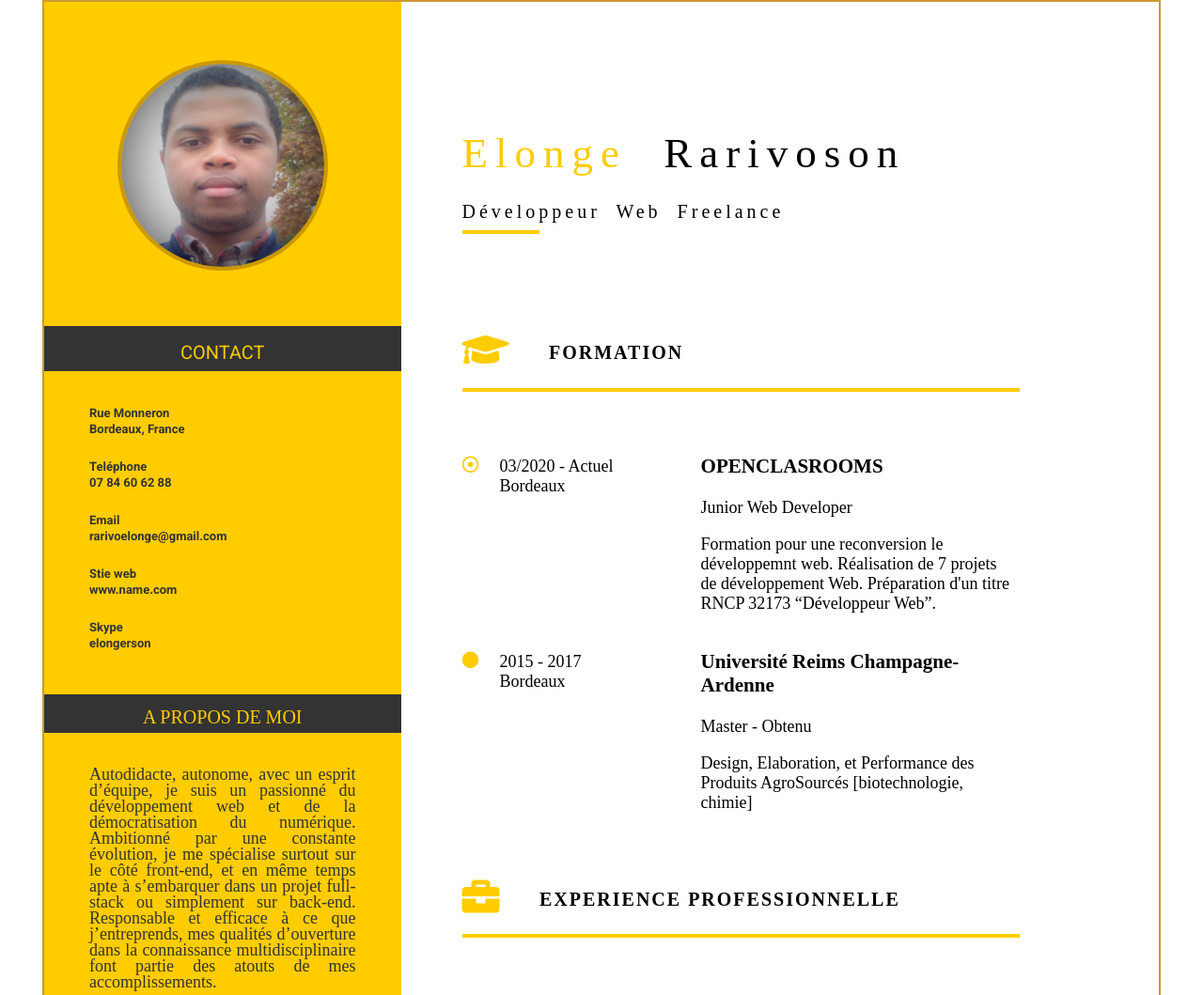
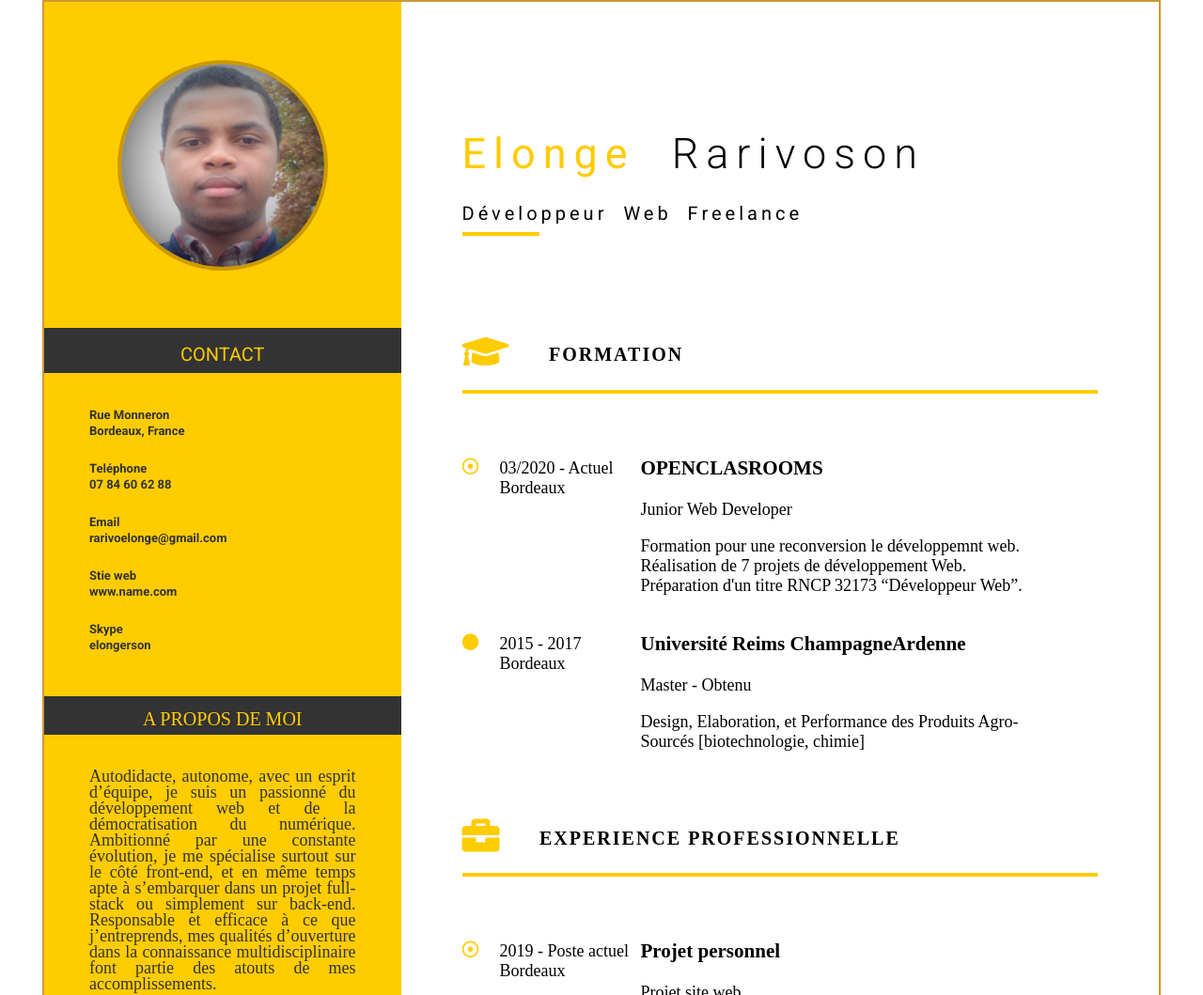
Before and after one commit to ElongeR-12/p_2_cv_en_siteweb_rarivosonelonge.github.io, a plain HTML site: page index.html in a window 1280 px wide. Shown: the top 1059 px of the page at 94% size. Drawn offline with Linux system fonts and the light colour scheme.

Commit message:
rédimensionner les width, padding, les appliquer surles bon balises pour ajuster l'alignement de l'affichage

```diff
--- a/style.css
+++ b/style.css
@@ -79,11 +79,16 @@ main aside .description_section p  {
     color: #333333;
 }
 
-header .header_child2 .big_title, main .main_area article, footer .reference_title {
+main .main_area article section, footer .reference_title {
     padding-left: 65px;
     padding-right: 65px;
     font-family: auto;
     font-size: large;
+}
+
+header .header_child2 .big_title {
+    padding-left: 65px;
+    padding-right: 0px;
 }
 
 header .header_child2 .big_title {
@@ -171,11 +176,10 @@ h2 {
 .formation_area, .profession_area {width: 100%; margin: 46px 0; overflow: hidden; }
 .header_area, .main_area, .footer_area, .header_area .main_header, .main_area .main_main, .footer_area .main_footer, .formation_area .main_formation, .profession_area .main_profession, .reference_area {width: 100%; overflow: hidden; margin: 0;}
 .reference_area .main_reference {width: 100%; overflow: hidden; margin: 15px 0px 30px 65px; font-family: auto;}
-.formation_area .formation_child1, .profession_area .profession_child1{width: 254px; margin: 0 0 46px 0; padding: 0; float: left; }
-.formation_area .formation_child2, .profession_area .profession_child2{width: 335px; margin: 0 0 0 0; padding: 0; float: left;}
+.formation_area .formation_child1, .profession_area .profession_child1{width: 180px; margin: 0 0 46px 0; padding: 0; float: left; }
+.formation_area .formation_child2, .profession_area .profession_child2{width: 430px; margin: 0; padding: 0 0 0 10px; float: left;}
 footer .footer_child1, header .header_child1, main aside {width: 32%; background-color: #ffcc00;}
-footer .footer_child2, header .header_child2 {width: 68%;}
-main article {width: 50%;}
+footer .footer_child2, header .header_child2, main article {width: 68%;}
 .reference_area .reference_child{width: 50%; margin:0; padding: 0; float: left; padding-bottom: 10px; }
 
 footer .main_reference p {
@@ -220,7 +224,6 @@ a {
 
 a:hover, .tel:hover {
     color: blue;
-    font-weight: bolder;
 }
 
 .name_ref {
```
